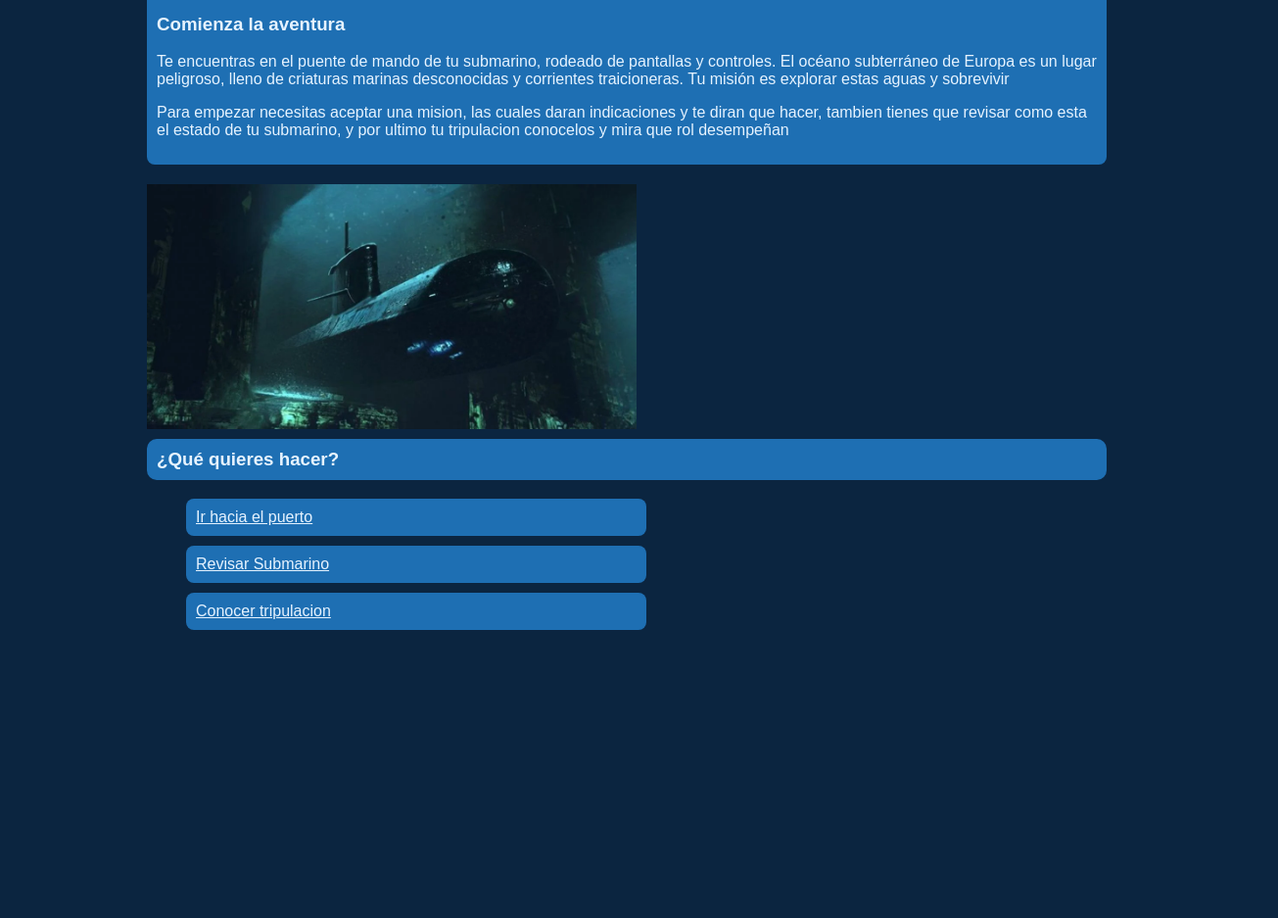
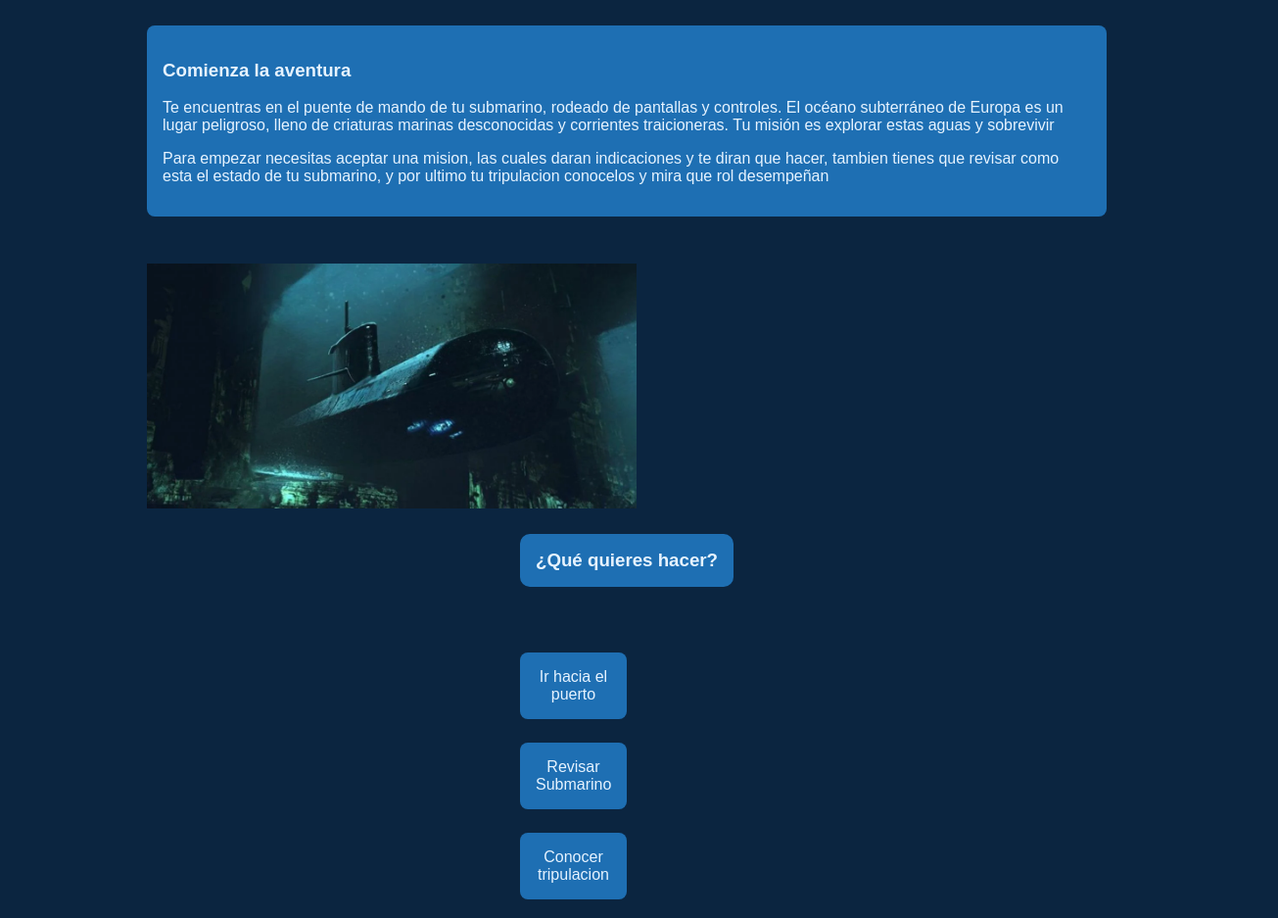
Before and after one commit to Ivan2807/Lab-2-Intro-Html-and-Web-Server, a plain HTML site: page historia/aventura.html in a window 1280 px wide. Shown: the whole page at 98% size, 1305 px wide, since content can reach past the window. Before the commit the page ends 809 px from the top, so only its background shows below. Drawn offline with Linux system fonts and the light colour scheme.

Commit message:
Actualizacion de los css

```diff
--- a/historia/css/animations.css
+++ b/historia/css/animations.css
@@ -1,6 +1,4 @@
-:root {
-    --transition: 1s;
-}
+
 
 @keyframes fadeIn {
     from {
@@ -11,15 +9,28 @@
     }
 }
 
+@keyframes pulse {
+    0%, 100% {
+        transform: scale(1);
+    }
+    50% {
+        transform: scale(1.05);
+    }
+}
+
 .fade-in {
     opacity: 0;
-    animation: fadeIn var(--transition) ease-in-out forwards;
+    animation: fadeIn var(--transicion-lento) ease-in-out forwards;
 }
 
 .hover-lift {
-    transition: transform 0.3s ease-out;
+    transition: transform var(--transicion-normal) ease-out;
 }
 
 .hover-lift:hover {
     transform: translateY(-3px);
 }
+
+.pulse {
+    animation: pulse 1.5s infinite ease-in-out;
+}
--- a/historia/css/base.css
+++ b/historia/css/base.css
@@ -1,5 +1,5 @@
 @import url("colores.css");
-
+@import url("layouts.css");
 @import url("Finales.css");
 
 html{
--- a/historia/css/colores.css
+++ b/historia/css/colores.css
@@ -1,12 +1,26 @@
 :root{
-    --fondo: #0b2540;     /* Fondo principal */
-    --boton: #1e6fb3;     /* Color para botones */
-    --texto: #e6f3ff;     /* Color de texto sobre fondo oscuro */
+    --fondo: #0b2540;
+    --boton: #1e6fb3;
+    --texto: #e6f3ff;
+
+    --espaciado-pequeño: 0.5rem;
+    --espaciado-normal: 1rem;
+    --espaciado-grande: 1.5rem;
+    --espaciado-muy-grande: 2rem;
+
+    --radio-pequeño: 4px;
+    --radio-mediano: 8px;
+    --radio-grande: 10px;
+
+    --transicion-rapido: 0.2s;
+    --transicion-normal: 0.3s;
+    --transicion-lento: 1s;
 }
 
 body{
     font: 1em sans-serif;
-    margin: -25;
+    margin: 0;
+    padding: var(--espaciado-normal);
     background: var(--fondo);
     color: var(--texto);
 }
@@ -14,36 +28,81 @@
 section{
     max-width: 980px;
     margin: 10px auto;
+    display: flex;
+    flex-direction: column;
+    gap: var(--espaciado-normal);
 }
 
 article{
     background: var(--boton);
-    padding: 10px;
-    border-radius: 8px;}
+    padding: var(--espaciado-normal);
+    border-radius: var(--radio-mediano);
+}
 
 li{
     list-style-type: none;
     padding: 0;
-    margin-top: 10px;
+    margin-top: var(--espaciado-normal);
     max-width: 50%;
 }
 
 li a {
     display: block;
-    padding: 10px;
+    padding: var(--espaciado-normal);
     background: var(--boton);
-    color: var(--texto1);
-    border-radius: 8px;
+    color: var(--texto);
+    border-radius: var(--radio-mediano);
+    text-decoration: none;
+    text-align: center;
+    cursor: pointer;
+    transition: transform var(--transicion-rapido) ease, background-color var(--transicion-normal) ease;
 }
+
 li a:hover {
-    background: var(--boton);
+    background: #2880d8;
+    transform: translateY(-2px);
+}
+
+li a:active {
+    transform: translateY(0) scale(0.98);
+}
+
+li a:focus-visible {
+    outline: 3px solid var(--texto);
+    outline-offset: 2px;
 }
 
 h3{
     background: var(--boton);
-    border-radius: 10px;
-    padding: 10px;
+    border-radius: var(--radio-grande);
+    padding: var(--espaciado-normal);
     margin-top: 0;
 }
 
-img { max-width: 100%; height: auto; margin-top: 20px; }
+img { max-width: 100%; height: auto; margin-top: var(--espaciado-muy-grande); }
+
+ul {
+    display: flex;
+    flex-direction: column;
+    gap: var(--espaciado-pequeño);
+    padding: 0;
+}
+
+/* mobile-first: responsive design */
+@media (max-width: 768px) {
+    section {
+        max-width: 100%;
+        padding: 0 var(--espaciado-normal);
+    }
+
+    ul {
+        padding: 0 var(--espaciado-pequeño);
+    }
+}
+
+/* tablet and up */
+@media (min-width: 769px) {
+    section {
+        max-width: 980px;
+    }
+}
```
